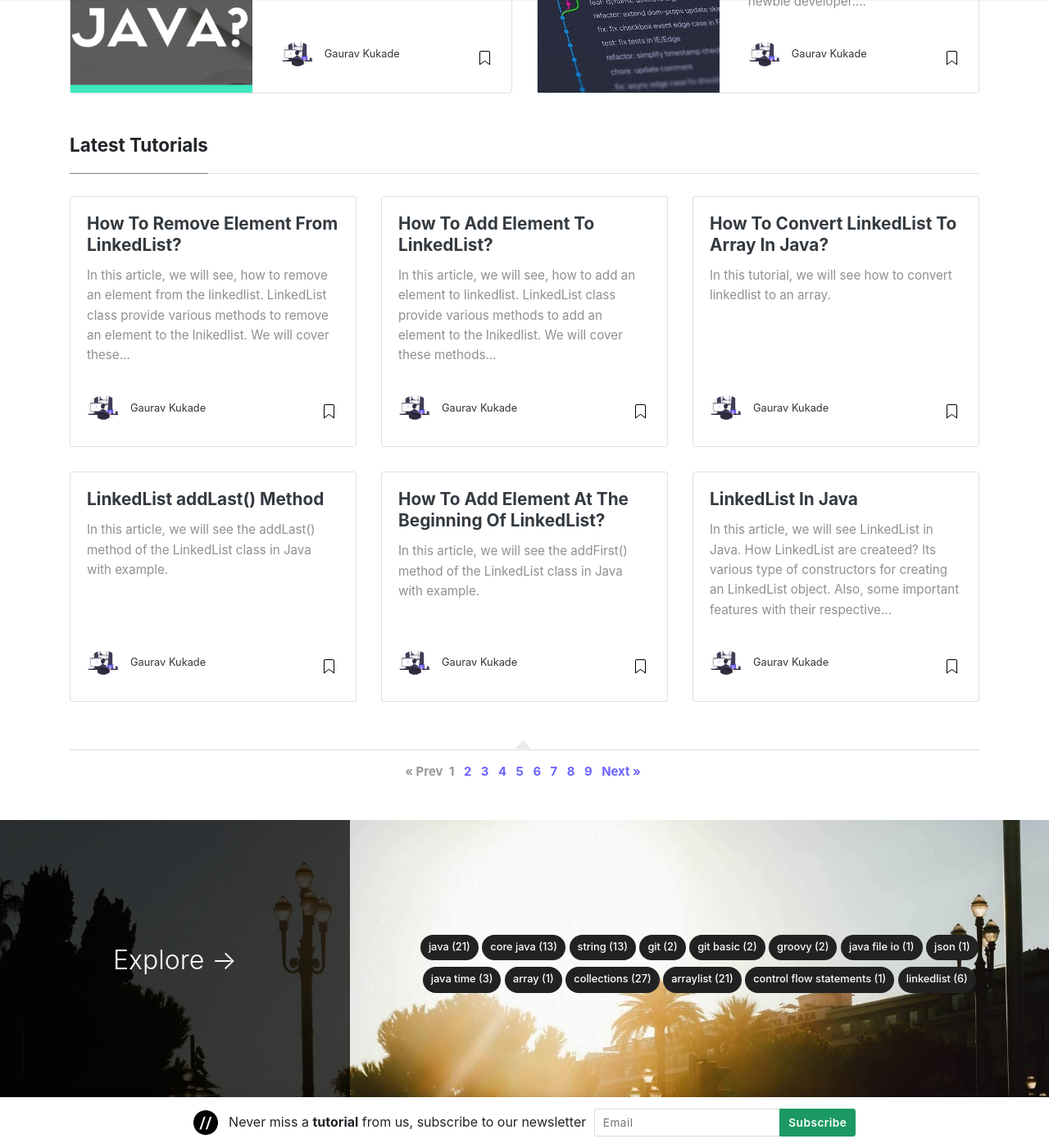
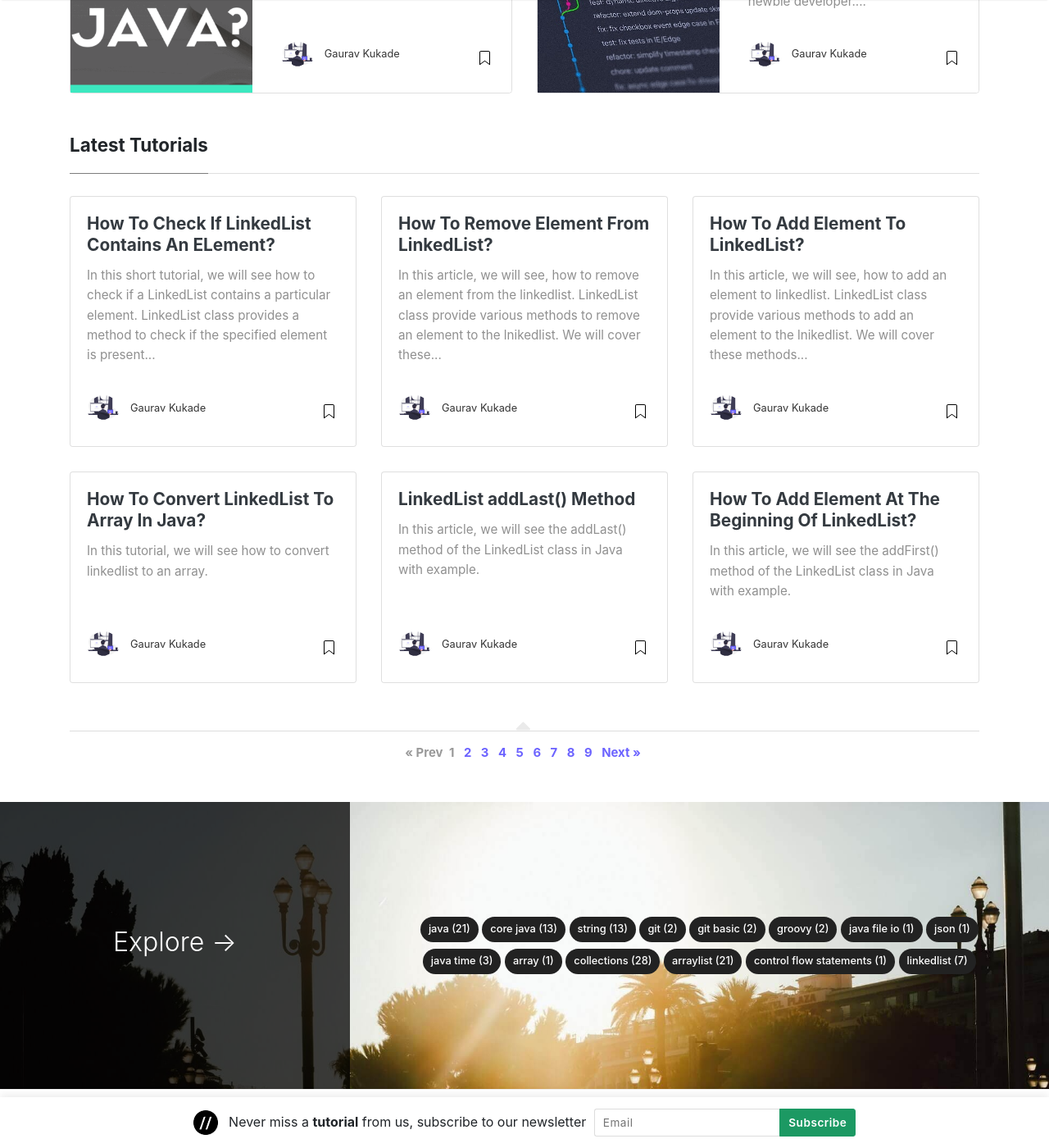
Before and after one commit to coderolls/coderolls-blog, a Jekyll site: the page built from index.html, in a window 1280 px wide and 1400 px high, scrolled down 350 px. Shown: the whole window at 82% size. Built offline with Jekyll 4.4.1, drawn with Linux system fonts in a browser that asks for light colours; nearby versions of some CDN libraries; the list of posts is cut into pages by our own code; some of the changed lines change nothing that is shown.

Commit message:
Add blogpost - Check if LinkedList contains an element using contains method

````diff
--- a/_posts/collections/linkedlist/2022-01-25-linkedlist-in-java.md
+++ b/_posts/collections/linkedlist/2022-01-25-linkedlist-in-java.md
@@ -71,7 +71,7 @@ List<String> linkedList = new LinkedList<String>(arrayList);
 | [`addFirst(E e)`](https://coderolls.com/linkedlist-addfirst-method/) | Inserts the specified element at the beginning of this list. |
 | [`addLast(E e)`](https://coderolls.com/linkedlist-addlast-method/) | Inserts the specified element to the end of this list.       |
 | `size()`                                                     | Returns the number of elements in a list                     |
-| `contains(Object o)`                                         | Return `true` if the list contains a specified element, else `false`. |
+| [`contains(Object o)`](https://coderolls.com/check-if-linkedlist-contains-an-element/) | Return `true` if the list contains a specified element, else `false`. |
 | [`remove()`](https://coderolls.com/remove-element-from-linkedlist/#1-remove) | Retrieves and removes the head (first element) of this list. |
 | [`remove(Object o)`](https://coderolls.com/remove-element-from-linkedlist/#2-removeobject-o) | Removes the first occurence of the specified element in a list. |
 | [`remove(int index)`](https://coderolls.com/remove-element-from-linkedlist/#3-removeint-index) | Removes the element at the specified position in this list.  |
--- /dev/null
+++ b/_posts/collections/linkedlist/2022-02-08-check-if-linkedlist-contains-an-element.md
@@ -0,0 +1,109 @@
+---
+layout: post
+title: "How To Check If LinkedList Contains An ELement?"
+author: gaurav
+categories: [Collections, LinkedList]
+toc: true
+
+description: "In this short tutorial, we will see, how to check if a LinkedList contains a particular element. LinkedList class provide a method to check if the specified element is present in the LinkedList or not. Let's see this method with example."
+---
+
+In this short tutorial, we will see how to check if a LinkedList contains a particular element. LinkedList class provides a method to check if the specified element is present in the LinkedList or not. Let's see this method with an example.
+
+## Introduction
+
+LinkedList class is present in the `java.util` package.
+
+[LinkedList](https:/coderolls.com/linkedlist-in-java/) internally uses a doubly linkedlist for storing the variables. That's why LinkedList is preferred when our frequent operation is insertion and deletion.
+
+Sometimes we need to check if the element is present in the LinkedList or not.
+
+LinkedList provides `contains(Object o)` method to check if the specified element is present in the LinkedList.
+
+## Check If LinkedList Contains An Elelement Using `contains(Object o)` Method
+
+The `contains(Object o)` method **returns true , if the list conatins the specified element `o`.**
+
+It will use the `equals()` method to check if the element from the list and the specifed object is same or not.
+
+The method signature for the `contains()` method is given below.
+
+```java
+public boolean contains(Object o)
+```
+
+I have given a java program to check if the element is present in the LinkedList or not.
+
+```java
+import java.util.LinkedList;
+
+/**
+ * A Java program to check if the element is present
+ * in the linkedList using the contains(Object o) method.
+ *
+ * @author coderolls.com
+ *
+ */
+public class LinkedListContains {
+
+	public static void main(String[] args) {
+
+		LinkedList<String> linkedList = new LinkedList<String>();
+
+		linkedList.add("Uber");
+		linkedList.add("Ola");
+		linkedList.add("Didi");
+		linkedList.add("Lyft");
+		linkedList.add("Yandex");
+
+		System.out.println("LinkedList is as follows: \n"+ linkedList);
+
+
+		// checks if the linkedList contains "Ola"
+		// returns true if present
+		boolean isOlaPresnet = linkedList.contains("Ola"); // true
+
+		System.out.println("\nCheck if linkedList contains Ola: "+ isOlaPresnet);
+
+		// checks if the linkedList contains "Grab"
+		// returns true if present
+		boolean isGrabPresnet = linkedList.contains("Grab"); // false
+
+		System.out.println("\nCheck if linkedList contains Grab: "+ isGrabPresnet);
+
+	}
+}
+```
+
+Output:
+
+```
+LinkedList is as follows:
+[Uber, Ola, Didi, Lyft, Yandex]
+
+Check if LinkedList contains Ola: true
+
+Check if LinkedList contains Grab: false
+```
+
+## Conclusion
+
+```java
+public boolean contains(Object o)
+```
+
+We can use `contains(Object o)` method to check if the specifed element is present in the list or not.
+
+```java
+// checks if the linkedList contains "Grab"
+// returns true if present
+boolean isGrabPresnet = linkedList.contains("Grab");
+```
+
+
+
+---
+
+The example java programs given in the above tutorial can be found at [this GitHub Repository](https://github.com/coderolls/blogpost-coding-examples/tree/main/collections/LinkedList/remove-element-from-linkedlist).
+
+Let me know you thoughts or suggestions on the topic discussed above in comment section below.
````
Also changed, not shown: _posts/collections/linkedlist/Untitled.md (deleted).
